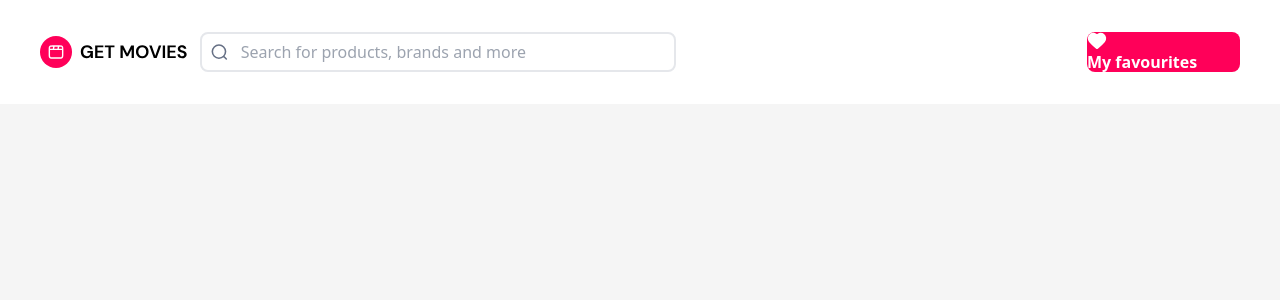
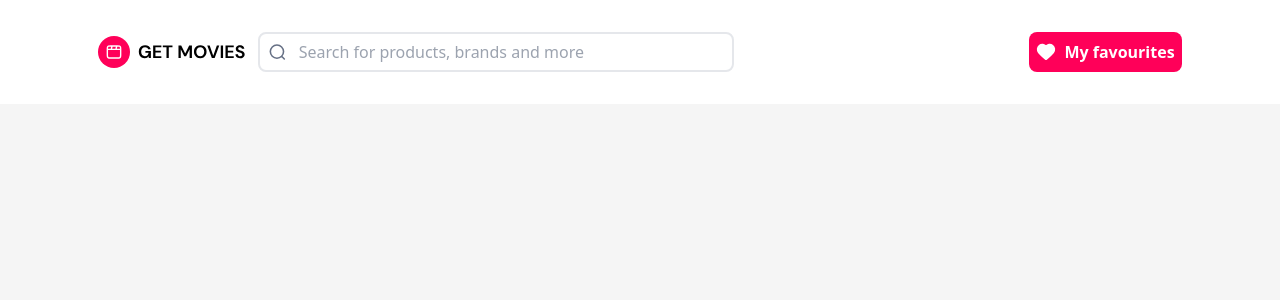
Before and after one commit to nandkishorr/GetMovies, a React (Vite) app: page / in a window 1280 px wide. Shown: the top 300 px of the page. Built offline with nearby package versions, Linux system fonts and the light colour scheme.

Commit message:
navbar ui completed

```diff
--- a/src/Components/Navbar.jsx
+++ b/src/Components/Navbar.jsx
@@ -1,7 +1,7 @@
 
 function Navbar() {
   return (
-    <div className="h-[104px] w-full p-10 bg-white flex justify-between items-center">
+    <div className="h-[104px] w-full py-[32px] px-[98px] bg-white flex justify-between items-center">
     <div className="flex gap-3 items-center">
         {/* logo//brand */}
             <div><svg width="148" height="32" viewBox="0 0 148 32" fill="none" xmlns="http://www.w3.org/2000/svg" cursor="pointer">
@@ -21,7 +21,7 @@ function Navbar() {
         </div>
       </div>
         {/* fav button */}
-        <div className="h-[40px] w-[153px] bg-[#FF0059] rounded-lg" >
+        <div className="h-[40px] w-[153px] bg-[#FF0059] rounded-lg flex items-center justify-center gap-2" >
             <svg width="20" height="18" viewBox="0 0 20 18" fill="none" xmlns="http://www.w3.org/2000/svg">
             <path fillRule="evenodd" clipRule="evenodd" d="M9.99413 3.27985C8.328 1.332 5.54963 0.808035 3.46208 2.59168C1.37454 4.37532 1.08064 7.35748 2.72 9.467C3.95825 11.0604 7.47592 14.2591 9.12318 15.7291C9.42599 15.9993 9.5774 16.1344 9.7547 16.1876C9.90861 16.2338 10.0796 16.2338 10.2336 16.1876C10.4109 16.1344 10.5623 15.9993 10.8651 15.7291C12.5123 14.2591 16.03 11.0604 17.2683 9.467C18.9076 7.35748 18.6496 4.35656 16.5262 2.59168C14.4028 0.826798 11.6603 1.332 9.99413 3.27985Z" fill="white" stroke="white" strokeWidth="1.66667" strokeLinecap="round" strokeLinejoin="round"/>
             </svg>
```
